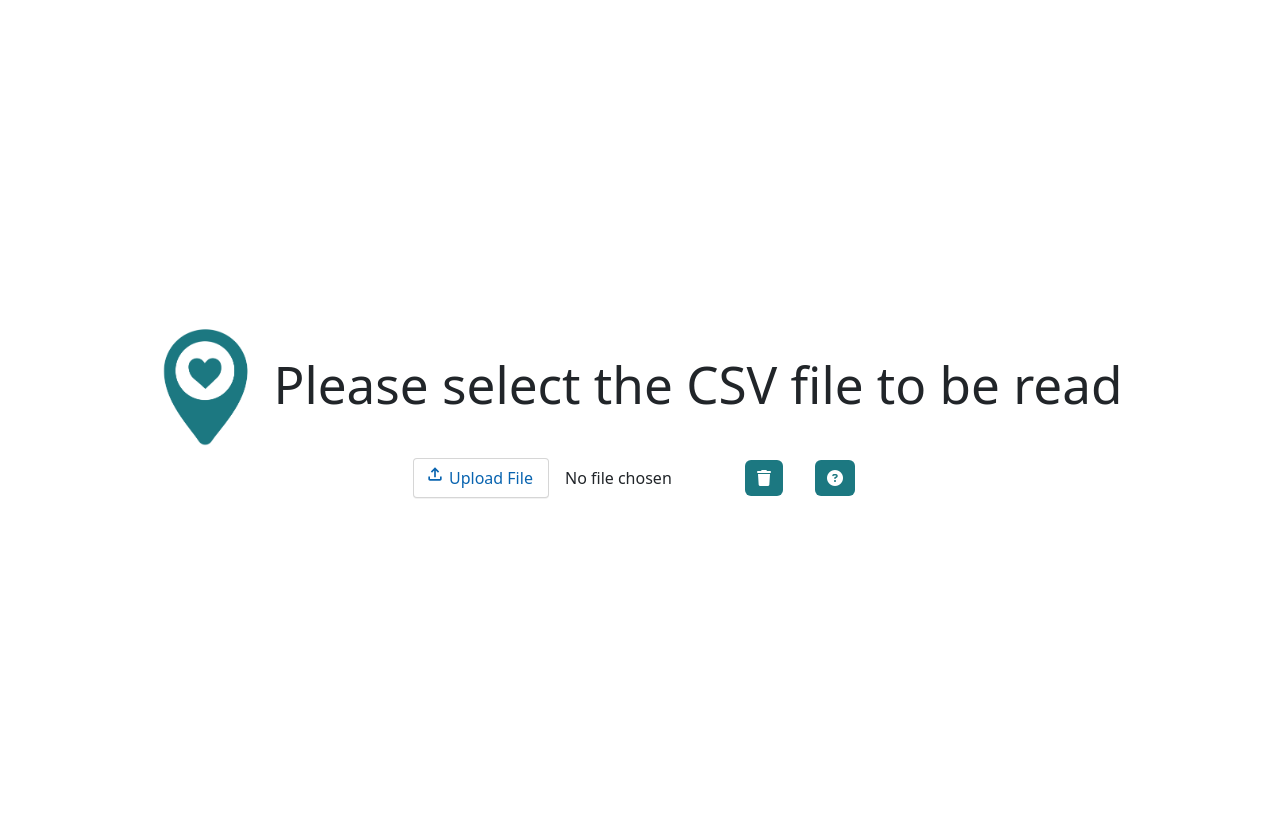
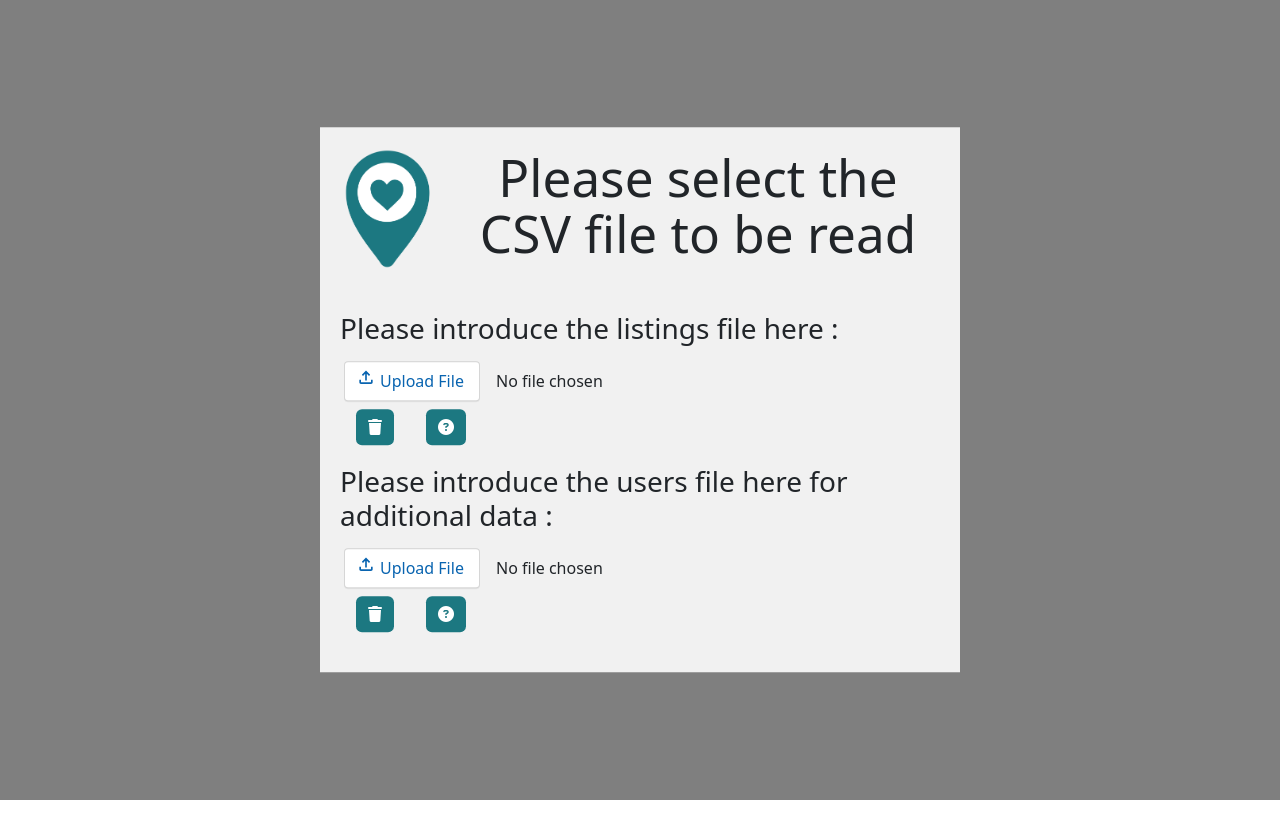
Before and after one commit to luis2605/dataShow, a React (Vite) app in the folder dataShow/: page / in a window 1280 px wide. Built offline with nearby package versions, Linux system fonts and the light colour scheme.

Commit message:
adding first elements to include the users csv

```diff
--- a/dataShow/src/components/CsvToJSON/CSVToJSON.jsx
+++ b/dataShow/src/components/CsvToJSON/CSVToJSON.jsx
@@ -10,33 +10,54 @@ import logoText from "../../assets/img/logo_tuerkis_schrift-02.png"
 
 import sharetribe from "../../assets/img/tutorial/0.png"
 
-import CloseButton from 'react-bootstrap/CloseButton';
+import Offcanvas from 'react-bootstrap/Offcanvas';
 import Button from 'react-bootstrap/Button';
 
 import FilterComponent from '../FilterComponent/FilterComponent';
 import Modal from '../Modal/Modal.jsx';
 
 const CSVToJSON = () => {
+  /* listings data */
   const [jsonData, setJsonData] = useState(null);
+
+  /*user data */
+  const [jsonUserData, setJsonUserData]=useState(null)
+/*overlay  */
+
+  const [overlay ,setOverlay] = useState(true)
+  /*help modal listings*/
   const [openHelpInitial,setOpenHelpInitial]=useState(false)
+  /*help modal users*/
+  const [openHelpUsersInitial,setOpenHelpUserInitial]=useState(false)
 
 
-  const openHelpInitialModal = () => {
+  const [drawerVisible, setDrawerVisible] = useState(false); // State for drawer visibility
+
+
+  const openHelpInitialListingModal = () => {
     setOpenHelpInitial(true);
   };
 
-  const closeHelpInitialModal = () => {
+  const closeHelpInitialListingModal = () => {
     setOpenHelpInitial(false);
   };
+  const openHelpInitialUserModal = () => {
+    setOpenHelpUserInitial(true);
+  };
 
- /* csv file metadata */
+  const closeHelpInitialListingUserModal = () => {
+    setOpenHelpUserInitial(false);
+  };
+ /* csv listing file metadata */
  const [fileMetadata, setFileMetadata] = useState(null);
- const inputFileRef = useRef(null); // Ref for the input element
+ const [fileUserMetadata, setUserFileMetadata] = useState(null);
+
+ const inputFileRef = useRef(null); // Ref for the input listing element
+ const inputUserFileRef = useRef(null); // Ref for the input user element
 
 
 
-
-const handleFileUpload = async (e) => {
+const handleListingsFileUpload = async (e) => {
   const file = e.target.files[0];
   const fileReader = new FileReader();
 
@@ -50,6 +71,8 @@ const handleFileUpload = async (e) => {
     });
 
     setJsonData(modifiedData);
+    setOverlay(false);
+    setDrawerVisible(true);
   };
 
   fileReader.readAsText(file);
@@ -67,49 +90,146 @@ const handleFileUpload = async (e) => {
   setFileMetadata(fileMetadata);
 };
 
-const removeCsvFile =()=>{
+
+const handleUserFileUpload = async (e) => {
+  const file = e.target.files[0];
+  const fileReader = new FileReader();
+
+  fileReader.onload = async (event) => {
+    const csvData = event.target.result;
+    const jsonArray = await csvtojson().fromString(csvData);
+
+    const modifiedData = jsonArray.map((item) => {
+      const publicData1 = JSON.parse(item.PublicData);
+      return { ...item, publicData1 };
+    });
+
+    setJsonUserData(modifiedData);
+
+  };
+
+  fileReader.readAsText(file);
+
+  // Get file metadata
+  const fileMetadata = {
+    name: file.name,
+    size: file.size,
+    type: file.type,
+    lastModified: file.lastModified,
+    lastModifiedDate: file.lastModifiedDate,
+  };
+
+  // Store the file metadata in a state variable
+  setUserFileMetadata(fileMetadata);
+  setOverlay(false);
+  setDrawerVisible(true);
+};
+
+
+const removeListingCsvFile =()=>{
    setJsonData(null);
     setFileMetadata(null);
     inputFileRef.current.value = null; // Reset the input value
+    setOverlay(true);
+    setDrawerVisible(false);
 }
 
-return(
-  <div className={!jsonData? ` ${classes["centered"]}` : ""}>
-  {!jsonData &&  <div className={classes["logo-title"]}>
-    <img className={classes["logo"]} src={logo}></img>
-    <h1>Please select the CSV file to be read</h1></div>}
-  <div className={classes["topBar-container"]}>
-  {jsonData && <img className={classes["logoText"]} src={ logoText}></img>}
-    <div className={classes["input-container"]}>
-    <input ref={inputFileRef}  type="file" accept=".csv" onChange={handleFileUpload} />
-  <div className={classes["btn-container"]}>
-  <Button onClick={removeCsvFile} style={{ margin:'0 1em',background:"#1C7881", border:"none" }}><i className="fas fa-trash" style={{ fontSize: '16px', color: 'white'  }}></i></Button>
+const removeUserCsvFile =()=>{
+  setJsonUserData(null);
+  setUserFileMetadata(null);
+   inputUserFileRef.current.value = null; // Reset the input value
+   setOverlay(true);
+   setDrawerVisible(false);
+}
+const toggleDrawer = () => {
+  setOverlay((prevState)=> !prevState);
+  setDrawerVisible((prevState) => !prevState);
+};
 
-{!jsonData && <Button    onClick={openHelpInitialModal} style={{ margin:'0 1em',background:"#1C7881", border:"none"  }}>  <i className="fas fa-question-circle" style={{ fontSize: '16px', color: 'white' }}></i></Button>}
-  </div>
+return (
+  <div className={classes["csvToJson-container"]}>
+   {jsonData && <button className={classes["drawer-toggle-button"]} onClick={toggleDrawer}>
+      {!drawerVisible ? <i className="fas fa-chevron-right"></i> : <i className="fas fa-chevron-left"></i>}
+    </button>}
+   {overlay && <div className={classes["drawer-overlay"]} >
+    <div className={`${classes["drawer"]} ${drawerVisible ? classes["visible"] : ""}`}>
+      {!jsonData && (
+        <div className={classes["logo-title"]}>
+          <img className={classes["logo"]} src={logo} alt="Logo" />
+          <h1>Please select the CSV file to be read</h1>
+        </div>
+      )}
+      <div className={classes["topBar-container"]}>
+        {jsonData && <img className={classes["logoText"]} src={logoText} alt="Logo Text" />}
+        <div className={classes["input-container"]}>
+          <h3>Please introduce the listings file here :</h3>
+          <input ref={inputFileRef} type="file" accept=".csv" onChange={handleListingsFileUpload} />
+          <div className={classes["btn-container"]}>
+            <Button onClick={removeListingCsvFile} style={{ margin: '0 1em', background: "#1C7881", border: "none" }}>
+              <i className="fas fa-trash" style={{ fontSize: '16px', color: 'white' }}></i>
+            </Button>
+            {!jsonData && (
+              <Button onClick={openHelpInitialListingModal} style={{ margin: '0 1em', background: "#1C7881", border: "none" }}>
+                <i className="fas fa-question-circle" style={{ fontSize: '16px', color: 'white' }}></i>
+              </Button>
+            )}
+          </div>
 
- <Modal isOpen={openHelpInitial} onClose={closeHelpInitialModal}>
-        <h2 >How to get the CSV file from Sharetribe Flex Console ? </h2>
-       <div className={classes["help-container"]}>
-        <img className={classes["help-container-img"]} src={sharetribe}></img>
-        <div>
-        <h3>Please log in on you Sharetribe Flex Console Account</h3>
-        <h3>Go to Listings</h3>
-        <h3>Click on Download .csv</h3>
-        <h3>The .csv file will land on your Downloads usual folder</h3>
         </div>
+        <div className={classes["input-container"]}>
+          <h3>Please introduce the users file here for additional data :</h3>
+          <input ref={inputUserFileRef} type="file" accept=".csv" onChange={handleUserFileUpload} />
+          <div className={classes["btn-container"]}>
+            <Button onClick={removeUserCsvFile} style={{ margin: '0 1em', background: "#1C7881", border: "none" }}>
+              <i className="fas fa-trash" style={{ fontSize: '16px', color: 'white' }}></i>
+            </Button>
+            {!jsonUserData && (
+              <Button onClick={openHelpInitialUserModal} style={{ margin: '0 1em', background: "#1C7881", border: "none" }}>
+                <i className="fas fa-question-circle" style={{ fontSize: '16px', color: 'white' }}></i>
+              </Button>
+            )}
+          </div>
 
-       </div>
-
-      </Modal>
+        </div>
+      </div>
 
     </div>
+    <Modal isOpen={openHelpInitial} onClose={closeHelpInitialListingModal}>
+            <h2>How to get the CSV Listings file from Sharetribe Flex Console ?</h2>
+            <div className={classes["help-container"]}>
+              <img className={classes["help-container-img"]} src={sharetribe} alt="Sharetribe" />
+              <div>
+                <h3>Please log in on you Sharetribe Flex Console Account</h3>
+                <h3>Go to Listings</h3>
+                <h3>Click on Download .csv</h3>
+                <h3>The .csv file will land in your Downloads folder</h3>
+              </div>
+            </div>
+      </Modal>
+              <Modal isOpen={openHelpUsersInitial} onClose={closeHelpInitialListingUserModal}>
+            <h2>How to get the CSV Users file from Sharetribe Flex Console ?</h2>
+            <div className={classes["help-container"]}>
+              <img className={classes["help-container-img"]} src={sharetribe} alt="Sharetribe" />
+              <div>
+                <h3>Please log in on you Sharetribe Flex Console Account</h3>
+                <h3>Go to Listings</h3>
+                <h3>Click on Download .csv</h3>
+                <h3>The .csv file will land in your Downloads folder</h3>
+              </div>
+            </div>
+      </Modal>
+    </div>}
 
+    {jsonData && (
+        <FilterComponent
+          jsonData={jsonData}
+          fileMetadata={fileMetadata}
+          jsonUserData={jsonUserData}
+          fileUserMetadata={fileUserMetadata}
+        />
+      )}
   </div>
-
- <FilterComponent jsonData={jsonData} fileMetadata={fileMetadata}/>
-  </div>
-)
+);
 };
 
 export default CSVToJSON;
--- a/dataShow/src/components/CsvToJSON/CSVToJson.module.css
+++ b/dataShow/src/components/CsvToJSON/CSVToJson.module.css
@@ -1,22 +1,98 @@
 
- .centered{
-    display: flex;
-    flex-direction: column;
-    justify-content: center;
-    align-items: center;
-    height: 100vh; /* Adjust this value as needed */
- }
+.csvToJson-container {
+
+  height: 100vh;
+}
+.drawer-overlay{
+position: fixed; /* Sit on top of the page content */
+
+width: 100%; /* Full width (cover the whole page) */
+height: 100%; /* Full height (cover the whole page) */
+top: 0;
+left: 0;
+right: 0;
+bottom: 0;
+background-color: rgba(0,0,0,0.5); /* Black background with opacity */
+z-index: 2; /* Specify a stack order in case you're using a different order for other elements */
+cursor: pointer; /* Add a pointer on hover */
+}
+.drawer {
+  position: absolute;
+  display: flex;
+flex-direction: column;
+  background-color: #f1f1f1;
+  transition: transform 0.3s ease-in-out;
+
+  top: 50%;
+  left: 50%;
+  transform: translate(-50%, -50%);
+}
+
+.drawer.visible {
+  transform: translateY(-400px);
+}
+
+.drawer-toggle-button {
+  position: absolute;
+ width: 300px;
+  top: 0;
+  right: 50%;
+
+
+  background-color: #1C7881;
+  border: none;
+  margin: 0;
+  padding: .3em .5em;
+  cursor: pointer;
+
+
+}
+
+.drawer-toggle-button i {
+  color: white;
+  font-size: 1rem;
+  transform: rotate(270deg);
+}
+
+.logo-title {
+  text-align: center;
+  padding: 20px;
+}
+
+.logo {
+  width: 100px;
+  height: auto;
+}
+
+.topBar-container {
+  padding: 20px;
+}
+
+.input-container {
+  margin-bottom: 20px;
+}
+
+.btn-container {
+  display: flex;
+  justify-content: center;
+}
+
+.modal {
+  /* Styles for the modal */
+}
 
 .topBar-container{
   display: flex;
-  align-items: center;
+  align-items: flex-start;
   justify-content: space-between;
+  flex-direction: column;
 
 
 }
 .input-container{
   display: flex;
-  align-items: center;
+  align-items: flex-start;
+  flex-direction: column;
 }
 
 .btn-container{
```
Also changed, not shown: dataShow/src/components/FilterComponent/FilterComponent.jsx (+5 -4 lines).
